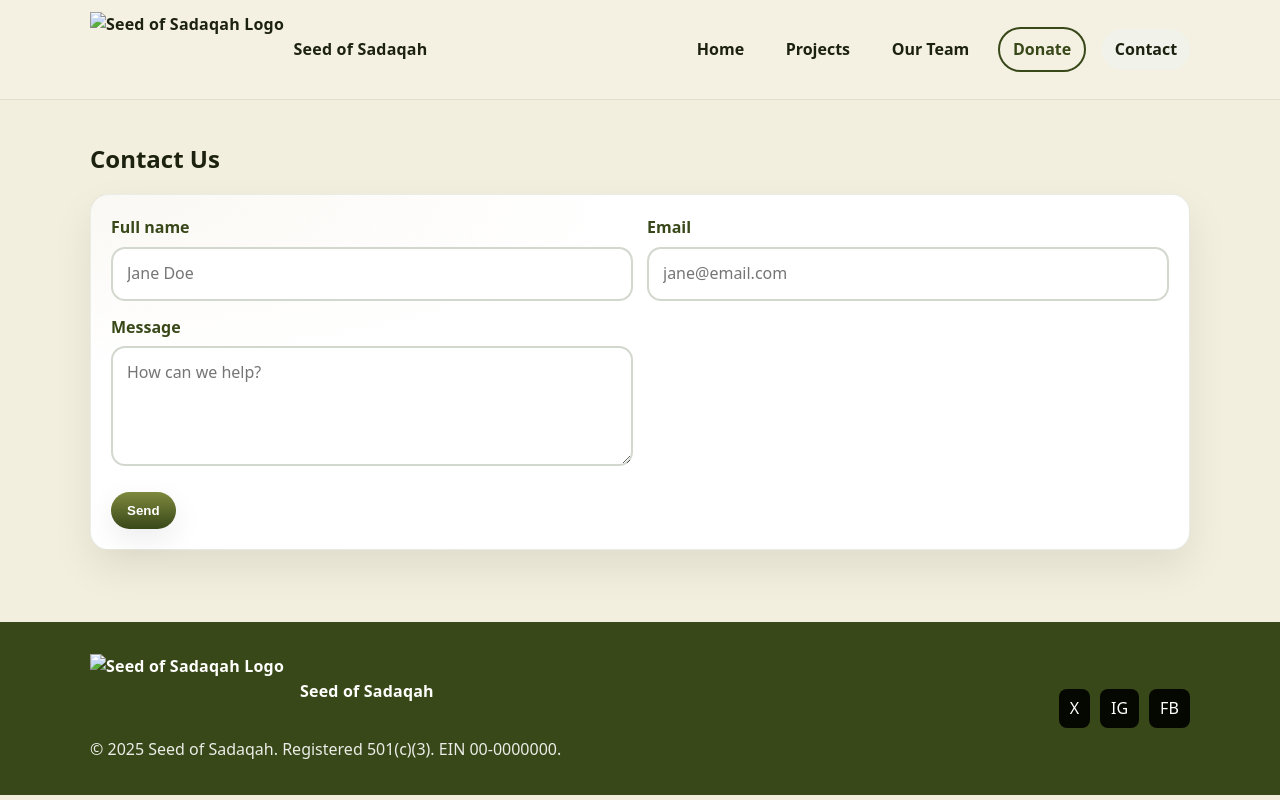
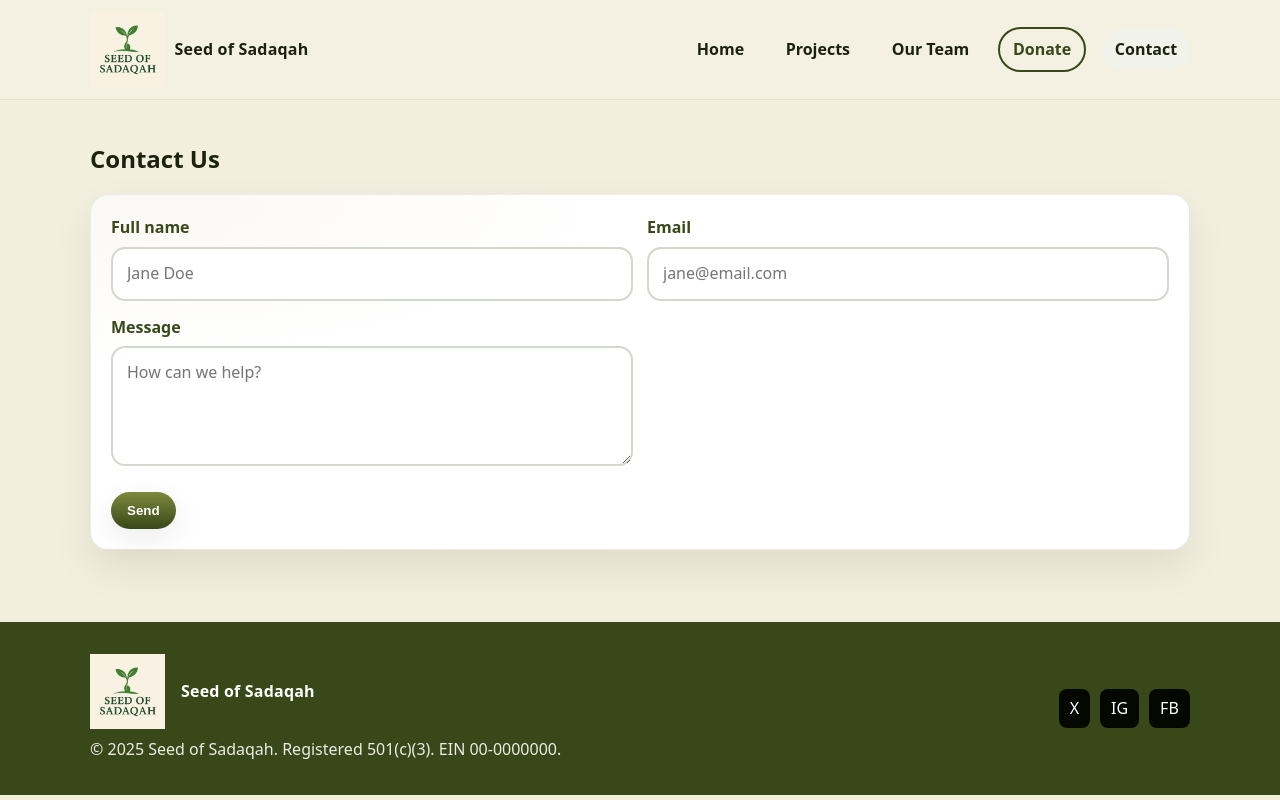
Before and after one commit to SgtRocket786/SeedOfSadaqah, a plain HTML site: page docs/contact.html in a window 1280 px wide. Drawn offline with Linux system fonts and the light colour scheme; files that its build step writes are made by us from their sources.

Commit message:
attempt 2

```diff
--- a/docs/contact.html
+++ b/docs/contact.html
@@ -4,7 +4,7 @@
     <meta charset="UTF-8" />
     <meta name="viewport" content="width=device-width, initial-scale=1" />
     <title>Seed of Sadaqah – Contact</title>
-    <link rel="stylesheet" href="CSS/styles.css" />
+    <link rel="stylesheet" href="../CSS/styles.css" />
   </head>
   <body data-depth="0">
     <div id="site-header"></div>
--- a/docs/partials/footer.html
+++ b/docs/partials/footer.html
@@ -3,7 +3,7 @@
     <div>
       <div class="brand" style="margin-bottom: 0.5rem">
         <img
-          src="Assets/img/logo.jpg"
+          src="../Assets/img/logo.jpg"
           alt="Seed of Sadaqah Logo"
           class="brand-logo-img"
           style="height: 75px; margin-right: 0.4rem"
--- a/docs/partials/header.html
+++ b/docs/partials/header.html
@@ -2,7 +2,7 @@
   <div class="container nav">
     <a href="docs/index.html" class="brand" aria-label="Seed of Sadaqah home">
       <img
-        src="Assets/img/logo.jpg"
+        src="../Assets/img/logo.jpg"
         alt="Seed of Sadaqah Logo"
         class="brand-logo-img"
         style="height: 75px"
```
Also changed, not shown: docs/donate.html (+1 -1 lines), docs/index.html (+1 -1 lines), docs/projects.html (+1 -1 lines), docs/projects/clean-water-wells.html (+1 -1 lines), docs/projects/community-sapling-hubs.html (+1 -1 lines), docs/projects/kitchen-gardens.html (+1 -1 lines), docs/team.html (+1 -1 lines).
